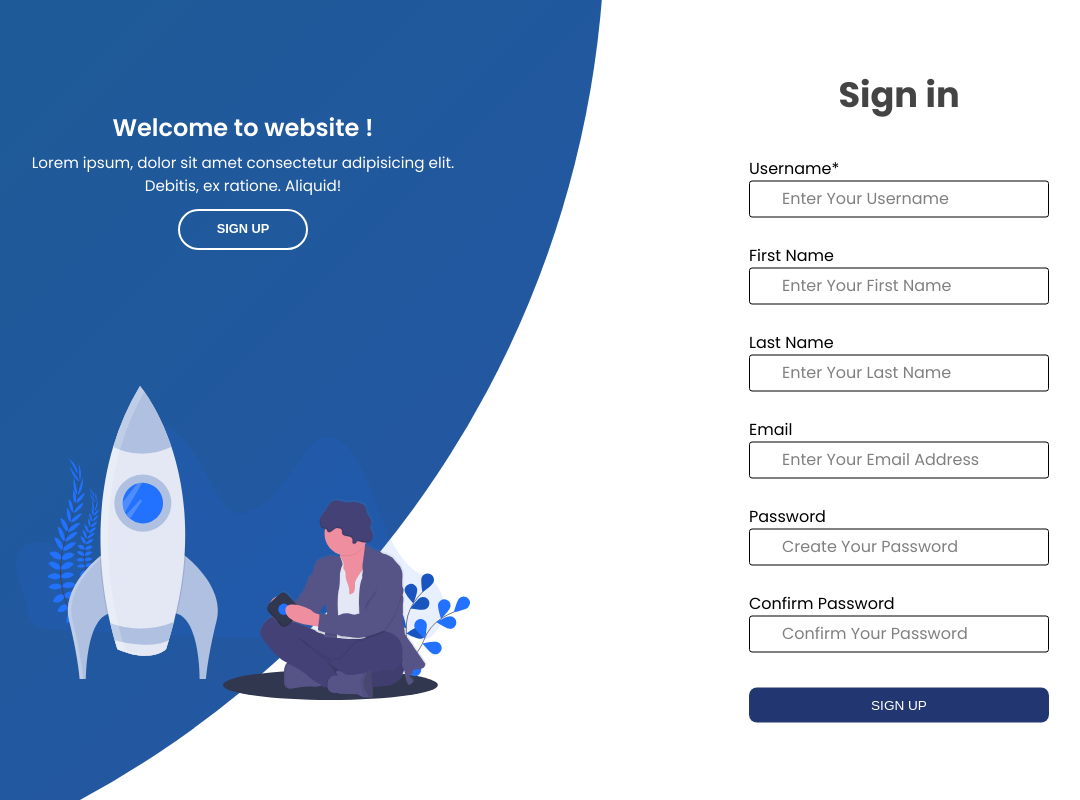
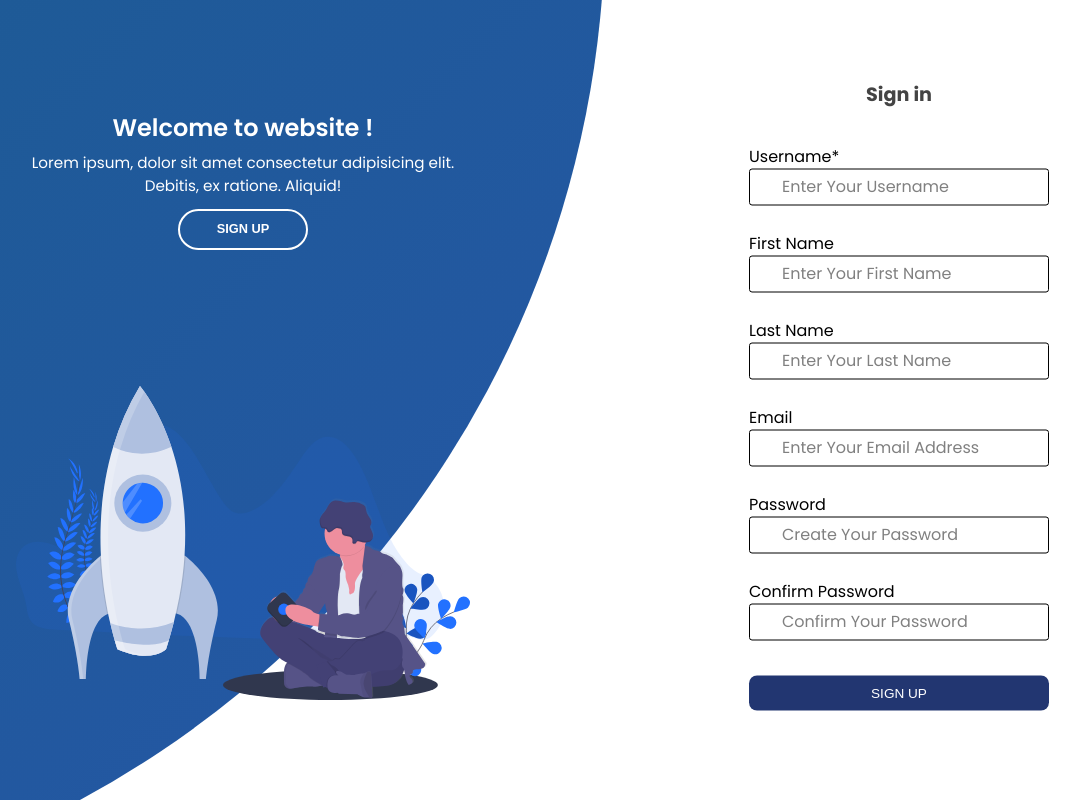
Before and after one commit to anhhducnguyen/Smart-lock-application, a Django app: page /signup in a window 1280 px wide. Shown: the whole page, without its empty margins (61-1141 px from the left). Run offline with Django 5.2, Linux system fonts and the light colour scheme; some libraries are stand-ins or nearby versions.

Commit message:
login edit

```diff
--- a/static/assets/css/signinn.css
+++ b/static/assets/css/signinn.css
@@ -63,7 +63,7 @@ form.sign-in-form {
 }
 
 .title {
-  font-size: 2.2rem;
+  font-size: 1.2rem;
   color: #444;
   margin-bottom: 10px;
 }
```
